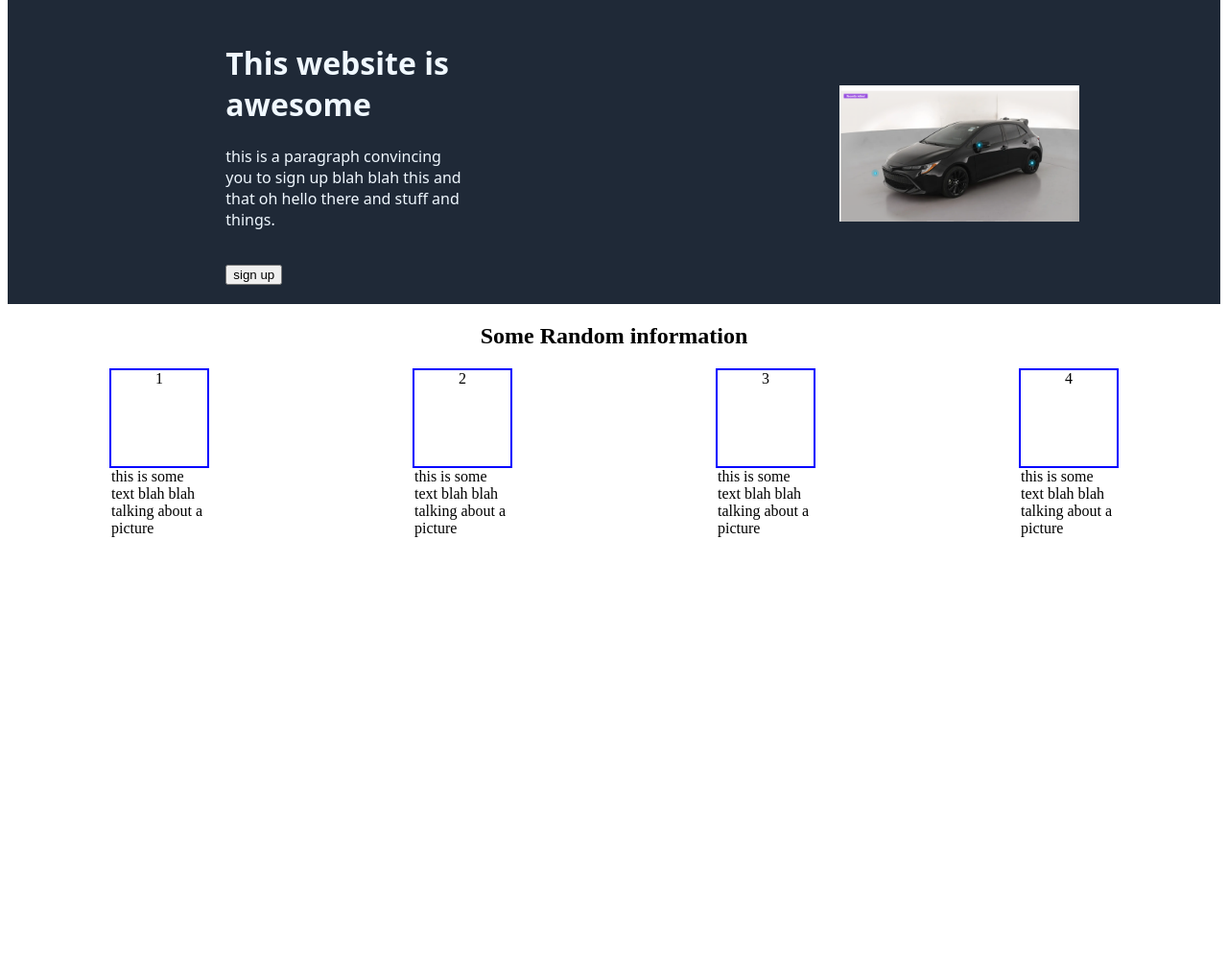
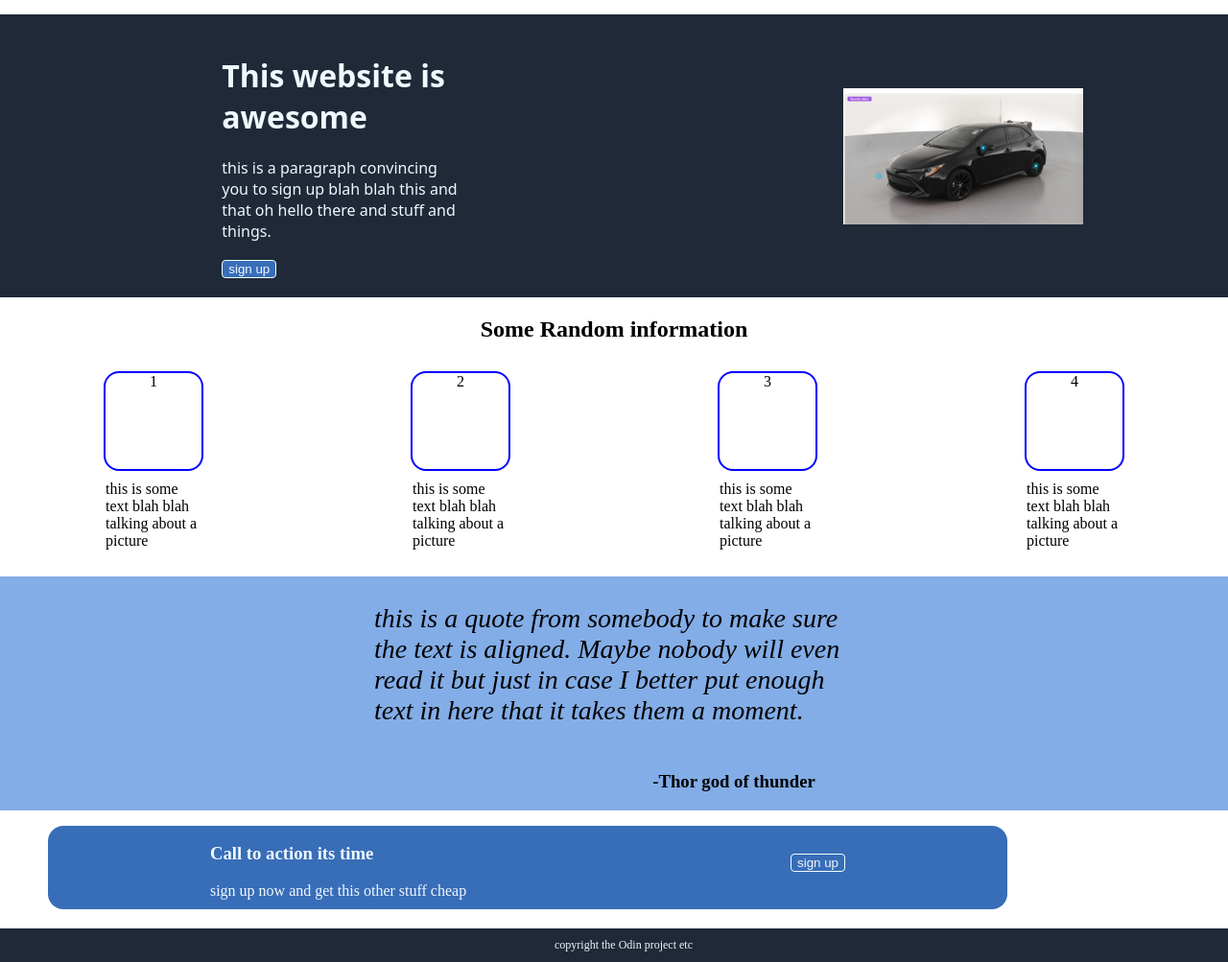
Before and after one commit to harael93/landingpage, a plain HTML site: page index.html in a window 1280 px wide. Shown: the part 111-1114 px from the top of the page at 96% size. Before the commit the page ends 800 px from the top, so only its background shows below. Drawn offline with Linux system fonts and the light colour scheme.

Commit message:
fix: correct formatting in header styles

```diff
--- a/index.html
+++ b/index.html
@@ -27,7 +27,7 @@
     <div id="hero">
         <h1 >This website is awesome</h1>
 
-        <p>this is a paragraph convincing you to sign up blah blah this and that oh hello there and stuff and things. </p>
+        <p class="paraone">this is a paragraph convincing you to sign up blah blah this and that oh hello there and stuff and things. </p>
 
       <button>sign up</button>
     </div>
@@ -50,6 +50,22 @@
     <div class="subtext">this is some text blah blah talking about a picture</div>
     <div class="subtext">this is some text blah blah talking about a picture</div>
 </div>
+<div id="quotesection">
+  <p class="paratwo"> this is a quote from somebody to make sure the text is aligned. Maybe nobody will even read it
+    but just in case I better put enough text in here that it takes them a moment.
+ <h3 class="signed">-Thor god of thunder</h3>
+</div> </p>
+
+<div id = "bannerbox">
+    <div id="banner" >
+        <div id = textbox> </div>
+    <h3>Call to action its time</h3>sign up now and get this other stuff cheap</div>
+    <button class="signup" id="last">sign up</button>
+
+    </div></div>
+    <footer> copyright the Odin project etc</footer>
+
+</div>
 
 
 </body>
--- a/styles.css
+++ b/styles.css
@@ -1,5 +1,7 @@
+div
 #header { font-family: system-ui, -apple-system, BlinkMacSystemFont, 'Segoe UI', Roboto, Oxygen, Ubuntu, Cantarell, 'Open Sans', 'Helvetica Neue', sans-serif;
 color: aliceblue; background-color: #1f2937 ; ; padding: 10px; display:flex; justify-content: space-around;
+
 }
 .logo {font-weight: 800; margin-right: 150px;
 font-size:larger;
@@ -35,12 +37,19 @@ padding-left: 80px;
 h1 {
     max-width: 250px;
 }
-p {
+.paraone {
     max-width: 250px;
 }
 button {
-    max-height: 100px; max-width: 150px; align-self: center;
-    margin-top: 20px;
+
+    background-color: #386db8;
+    color: aliceblue;
+    border: solid;
+    border-color: azure;
+    border-width: 1.5px;
+
+    flex-shrink: 0;
+   border-radius: 4px;
 }
 img {
     max-width: 250px; margin-left: 75px;
@@ -52,7 +61,7 @@ h2 {text-align: center; font-weight: 700px;}
     justify-content: space-around;
     align-items: center;
 }
-.boxes {
+.boxes { margin: 10px;
 height: 100px;
 width: 100px;
 border: solid blue; border-width: 2px; text-align: center;
@@ -64,3 +73,43 @@ border: solid blue; border-width: 2px; text-align: center;
     align-items: center;
 }
 .subtext {height: 100px; width: 100px;}
+
+#quotesection { display: flex; flex-direction: column; align-items: center;
+      background-color: #83ade7;
+}
+.paratwo {
+    max-width: 500px;
+    font-style: italic; font-size: 28px;
+}
+
+.signed {
+    text-align: right; margin-left: 250px;
+}
+#bannerbox { color: aliceblue; margin-left: 200px; margin-right: 200px; border-radius: 16px;
+     display: flex; justify-content: space-around; align-items: center;
+     background-color: #386db8; max-width: 1000px; padding-bottom: 10px; margin-left: 50px; margin-right: 50px;
+
+
+}
+#banner{
+
+}
+Footer {text-align: center; background-color: #1f2937; color: aliceblue; margin-top: 20px;
+font-size: 12px; padding: 10px;
+}
+body {
+    margin: 0;
+    padding: 0;
+}
+#header, #herocontainer, #quotesection, footer {
+    width: 100vw;
+    margin-left: calc(50% - 50vw);
+    margin-right: calc(50% - 50vw);
+}
+
+.boxes {
+    /* ...existing styles... */
+    border-radius: 16px;
+
+
+}
```
